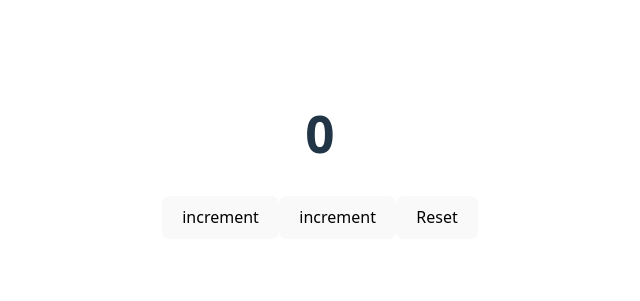
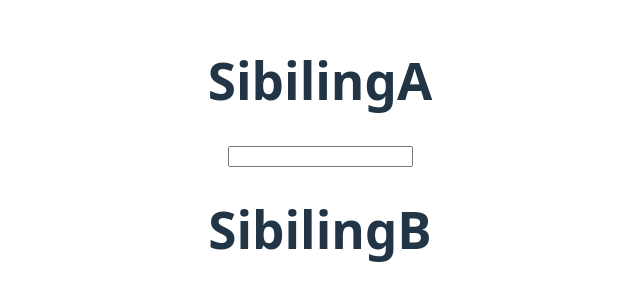
Before and after one commit to fahadrahmanch/REACT-WEEK-21, a React (Vite) app: page / in a window 1280 px wide. Shown: the part 245-546 px from the top of the page, without its empty margins (320-960 px from the left). Built offline with nearby package versions, Linux system fonts and the light colour scheme.

Commit message:
Sibling -communication

```diff
--- a/src/App.jsx
+++ b/src/App.jsx
@@ -13,7 +13,7 @@ import Counter2 from './useReducer/Counter2'
 import Counter4 from './Redux/Counter4'
 import './App.css'
 import React,{ Suspense } from 'react'
-
+import SiblingParent from './Sibling - communication/Parent'
 const Lazy=React.lazy(()=>import('./ReactLazy.jsx/Counter'))
 function App() {
   return (
@@ -24,7 +24,8 @@ function App() {
     {/* <Parent3/> */}
     {/* <Counter1/> */}
     {/* <Counter2/> */}
-    <Counter4/>
+    {/* <Counter4/> */}
+    <SiblingParent/>
     {/* <BrowserRouter>
     <Routes>
       <Route path='/' element={<Home/>}/>
--- /dev/null
+++ b/src/Sibling - communication/Parent.jsx
@@ -0,0 +1,14 @@
+import { useState } from "react"
+import SiblingA from "./SiblingA"
+import SiblingB from "./SiblingB"
+function SiblingParent(){
+    const [message,setMessage]=useState('')
+
+    return(
+    <>
+    <SiblingA set={setMessage}/>
+    <SiblingB mes={message}/>
+    </>
+    )
+}
+export default SiblingParent
--- /dev/null
+++ b/src/Sibling - communication/SiblingA.jsx
@@ -0,0 +1,12 @@
+function SiblingA({set}){
+    function change(e){
+        set(e.target.value)
+    }
+    return(
+        <>
+        <h1>SibilingA</h1>
+        <input onChange={change}></input>
+        </>
+    )
+}
+export default SiblingA
--- /dev/null
+++ b/src/Sibling - communication/SiblingB.jsx
@@ -0,0 +1,9 @@
+function SiblingB({mes}){
+    return(
+        <>
+        <h1>SibilingB</h1>
+        <h1>{mes}</h1>
+        </>
+    )
+}
+export default SiblingB
```
